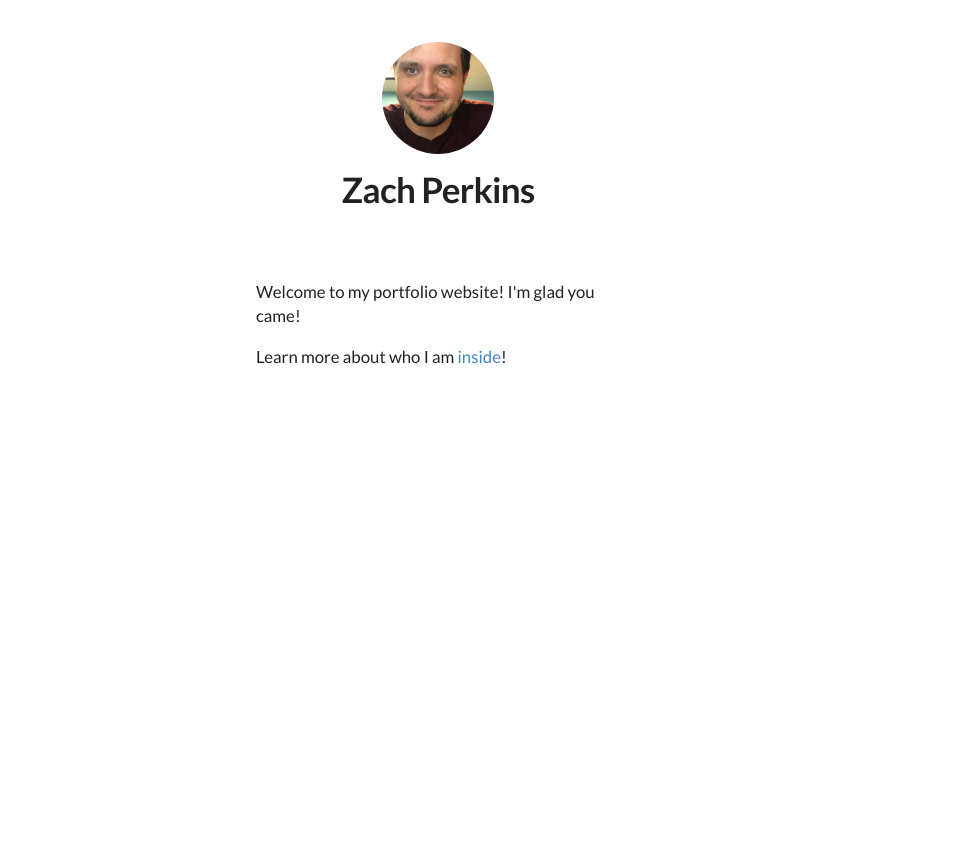
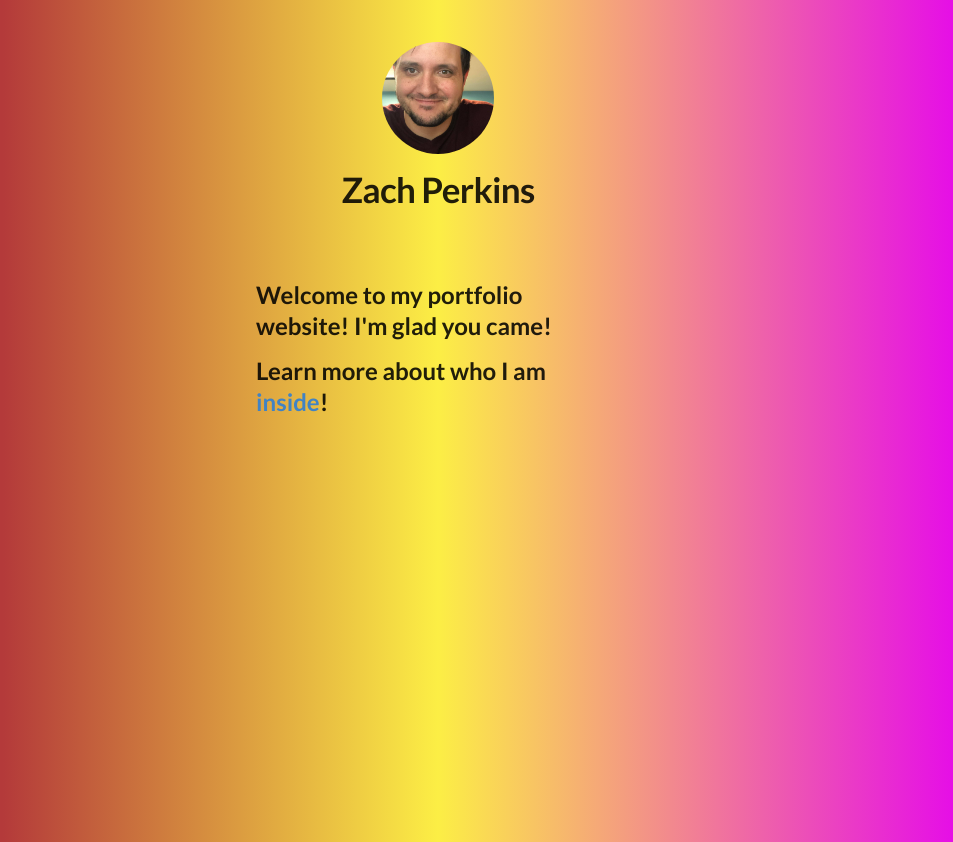
Before and after one commit to partofaplan/lab-nodejs-app, a Next.js app: page / in a window 1280 px wide. Shown: the whole page, without its empty margins (202-1155 px from the left). Built offline with nearby package versions, Linux system fonts and the light colour scheme.

Commit message:
Added gradient background

```diff
--- a/components/certifications.js
+++ b/components/certifications.js
@@ -48,7 +48,7 @@ const ClickCertifications = () => {
   const handleClick = () => setIsOpen(!isOpen);
   return (
     <>
-      <button class="ui massive violet fluid labeled icon button" style={{ textAlign: "left" }} onClick={handleClick}><i class="caret down icon"></i>Certifications</button>
+      <button class="ui massive purple fluid labeled icon button" style={{ textAlign: "left" }} onClick={handleClick}><i class="caret down icon"></i>Certifications</button>
       <CollapseCert isOpen={isOpen} />
     </>
   );
--- a/components/education.js
+++ b/components/education.js
@@ -52,7 +52,7 @@ const ClickEducation = () => {
   const handleClick = () => setIsOpen(!isOpen);
   return (
     <>
-      <button class="ui massive violet fluid labeled icon button" style={{ textAlign: "left" }} onClick={handleClick}><i class="caret down icon"></i>Education</button>
+      <button class="ui massive red fluid labeled icon button" style={{ textAlign: "left" }} onClick={handleClick}><i class="caret down icon"></i>Education</button>
       <CollapseEd isOpen={isOpen} />
     </>
   );
--- a/components/experience.js
+++ b/components/experience.js
@@ -74,7 +74,7 @@ const ClickExperience = () => {
   const handleClick = () => setIsOpen(!isOpen);
   return (
     <>
-      <button class="ui massive violet fluid labeled icon button" style={{ textAlign: "left" }} onClick={handleClick} > <i class="caret down icon"></i>Experience</button>
+      <button class="ui massive orange fluid labeled icon button" style={{ textAlign: "left" }} onClick={handleClick} > <i class="caret down icon"></i>Experience</button>
       <CollapseExp isOpen={isOpen} />
     </>
   );
--- a/pages/_app.js
+++ b/pages/_app.js
@@ -4,5 +4,9 @@ import 'semantic-ui-css/semantic.min.css';
 
 
 export default function App({ Component, pageProps }) {
-  return <Component {...pageProps} />
+  return (
+    <div className="page-background-1">
+      <Component {...pageProps} />
+    </div>
+  )
 }
--- a/pages/index.js
+++ b/pages/index.js
@@ -10,7 +10,7 @@ export default function Home() {
         <title>Zach Perkins' Portfolio</title>
       </Head>
       <section className={utilStyles.headingMd}>
-         <p>Welcome to my portfolio website! I'm glad you came!</p>
+         <h2>Welcome to my portfolio website! I'm glad you came!</h2>
          <motion.div initial="hidden" animate="visible" variants={{
            hidden: {
              scale: .8,
@@ -24,11 +24,11 @@ export default function Home() {
              }
            },
          }}>
-        <p>
+        <h2>
         Learn more about who I am <a href="/posts/portfolio">inside</a>!
-        </p>
+        </h2>
         </motion.div>
         </section>
-    </Layout>
+      </Layout>
   )
 }
--- a/pages/posts/portfolio.js
+++ b/pages/posts/portfolio.js
@@ -45,7 +45,7 @@ export default function Portfolio() {
         <br />
         <Certifications />
         <br />
-      </motion.div>
+        </motion.div>
     </Layout>
   )
 };
--- a/styles/global.css
+++ b/styles/global.css
@@ -6,16 +6,19 @@ body {
     line-height: 1.6;
     font-size: 18px;
     height: 100%;
+    background: rgb(180,58,58);
+    background: linear-gradient(90deg, rgba(180,58,58,1) 16%, rgba(252,238,69,1) 50%, rgba(230,16,229,1) 90%);
+    background-position: center center;
+    background-size: cover;
 }
 * {
     box-sizing: border-box;
 }
 
 a {
-    color: #0070f3;
+    color: black;
     text-decoration: none;
 }
-
     a:hover {
         text-decoration: underline;
     }
@@ -24,3 +27,11 @@ img {
     max-width: 100%;
     display: block;
 }
+
+.page-background-1 {
+    height: 100vh;
+    background: rgb(180,58,58);
+    background: linear-gradient(90deg, rgba(180,58,58,1) 16%, rgba(252,238,69,1) 50%, rgba(230,16,229,1) 90%);
+    background-position: center center;
+    background-size: cover;
+}
```
Also changed, not shown: public/images/cool-background.png.
